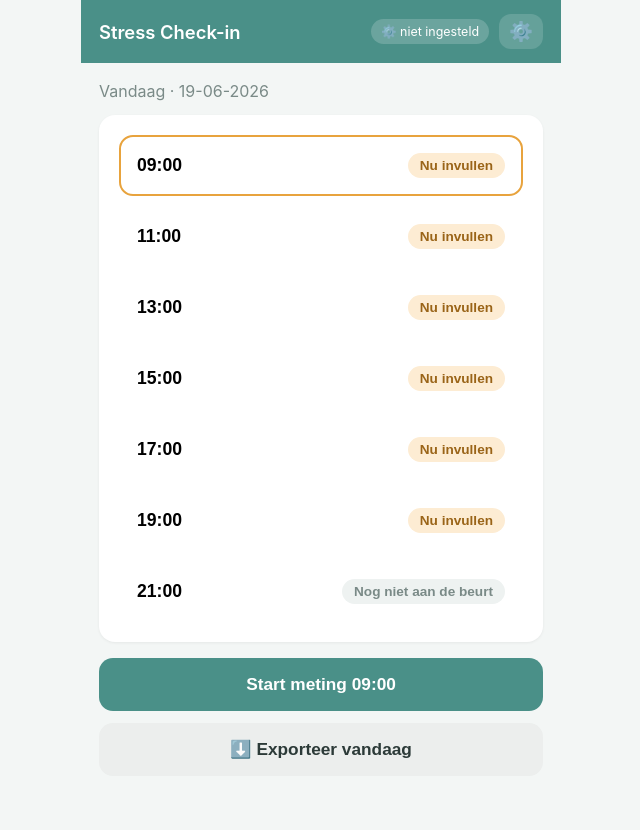
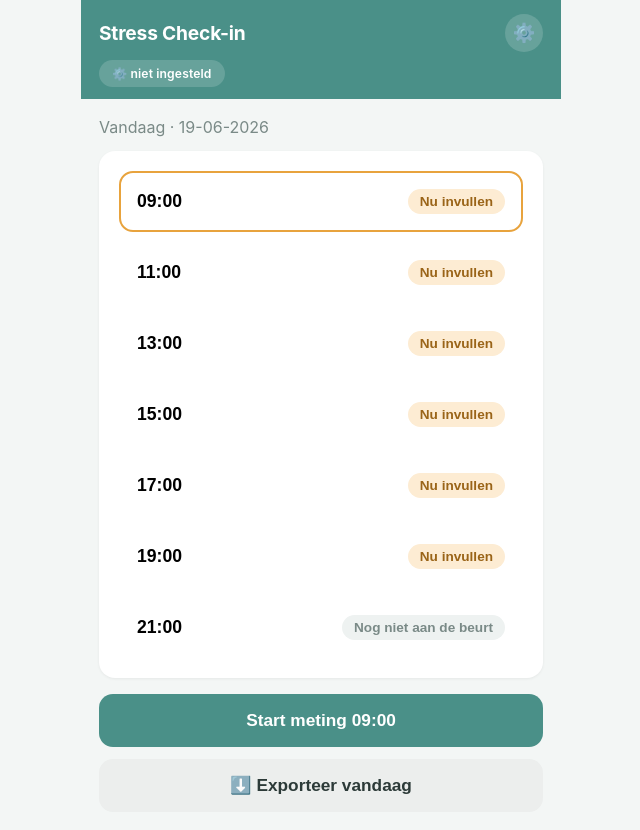
Before and after one commit to gvtws5mbk2-cyber/stress-checkin, a plain HTML site: page index.html in a window 1280 px wide. Shown: the whole page, without its empty margins (319-959 px from the left). Before the commit the page ends 800 px from the top, so only its background shows below. Drawn offline with Linux system fonts and the light colour scheme.

Commit message:
Verbeter topbar-layout: ronde instellingenknop en eigen rij voor syncstatus

```diff
--- a/app.js
+++ b/app.js
@@ -386,8 +386,7 @@
     var q = QUESTIONS[state.qIndex];
     var wrap = h("div", { class: "card question-card" }, []);
     wrap.appendChild(h("button", {
-      class: "icon-btn",
-      style: "align-self:flex-start;background:none;color:var(--muted);padding:0;font-size:0.9rem;",
+      class: "link-back",
       onclick: cancelToHome
     }, ["← Terug naar overzicht"]));
     wrap.appendChild(h("p", { class: "progress" }, ["Meting " + state.slot + " · vraag " + (state.qIndex + 1) + " van " + QUESTIONS.length]));
--- a/index.html
+++ b/index.html
@@ -15,10 +15,12 @@
 <body>
 <div id="app">
   <header class="topbar">
-    <h1>Stress Check-in</h1>
-    <div class="topbar-actions">
+    <div class="topbar-row">
+      <h1>Stress Check-in</h1>
+      <button id="settingsBtn" class="icon-btn" aria-label="Instellingen">⚙️</button>
+    </div>
+    <div class="topbar-row topbar-row-sub">
       <span id="syncBadge" class="sync-badge" title="Syncstatus">…</span>
-      <button id="settingsBtn" class="icon-btn" aria-label="Instellingen">⚙️</button>
     </div>
   </header>
   <main id="view"></main>
--- a/style.css
+++ b/style.css
@@ -30,32 +30,46 @@ body{
 }
 .topbar{
   display:flex;
-  align-items:center;
-  justify-content:space-between;
-  padding:calc(env(safe-area-inset-top) + 14px) 18px 14px;
+  flex-direction:column;
+  gap:8px;
+  padding:calc(env(safe-area-inset-top) + 14px) 18px 12px;
   background:var(--teal);
   color:#fff;
   position:sticky;
   top:0;
   z-index:10;
 }
-.topbar h1{font-size:1.15rem;margin:0;font-weight:600;}
-.topbar-actions{display:flex;align-items:center;gap:10px;}
+.topbar-row{
+  display:flex;
+  align-items:center;
+  justify-content:space-between;
+}
+.topbar-row-sub{justify-content:flex-start;}
+.topbar h1{font-size:1.2rem;margin:0;font-weight:700;letter-spacing:-0.01em;}
 .icon-btn{
-  background:rgba(255,255,255,0.15);
+  background:rgba(255,255,255,0.16);
   border:none;
-  border-radius:12px;
-  font-size:1.2rem;
-  padding:6px 10px;
+  border-radius:50%;
+  width:38px;
+  height:38px;
+  min-width:38px;
+  display:flex;
+  align-items:center;
+  justify-content:center;
+  font-size:1.15rem;
   color:#fff;
   cursor:pointer;
+  flex-shrink:0;
 }
+.icon-btn:active{background:rgba(255,255,255,0.28);}
 .sync-badge{
-  font-size:0.78rem;
-  background:rgba(255,255,255,0.18);
+  font-size:0.76rem;
+  font-weight:600;
+  background:rgba(255,255,255,0.16);
   border-radius:20px;
-  padding:5px 10px;
+  padding:6px 13px;
   white-space:nowrap;
+  letter-spacing:0.01em;
 }
 .sync-badge.error{background:#fff;color:var(--danger);}
 .sync-badge.pending{background:rgba(255,255,255,0.28);}
@@ -114,6 +128,16 @@ main{flex:1;padding:18px;}
 .btn-danger-outline{background:#fff;color:var(--danger);border:2px solid var(--danger);}
 
 .question-card{display:flex;flex-direction:column;gap:18px;}
+.link-back{
+  align-self:flex-start;
+  background:none;
+  border:none;
+  color:var(--muted);
+  padding:0;
+  font-size:0.88rem;
+  font-weight:600;
+  cursor:pointer;
+}
 .question-text{font-size:1.25rem;font-weight:600;line-height:1.4;margin:0;}
 .progress{font-size:0.85rem;color:var(--muted);}
 
```
